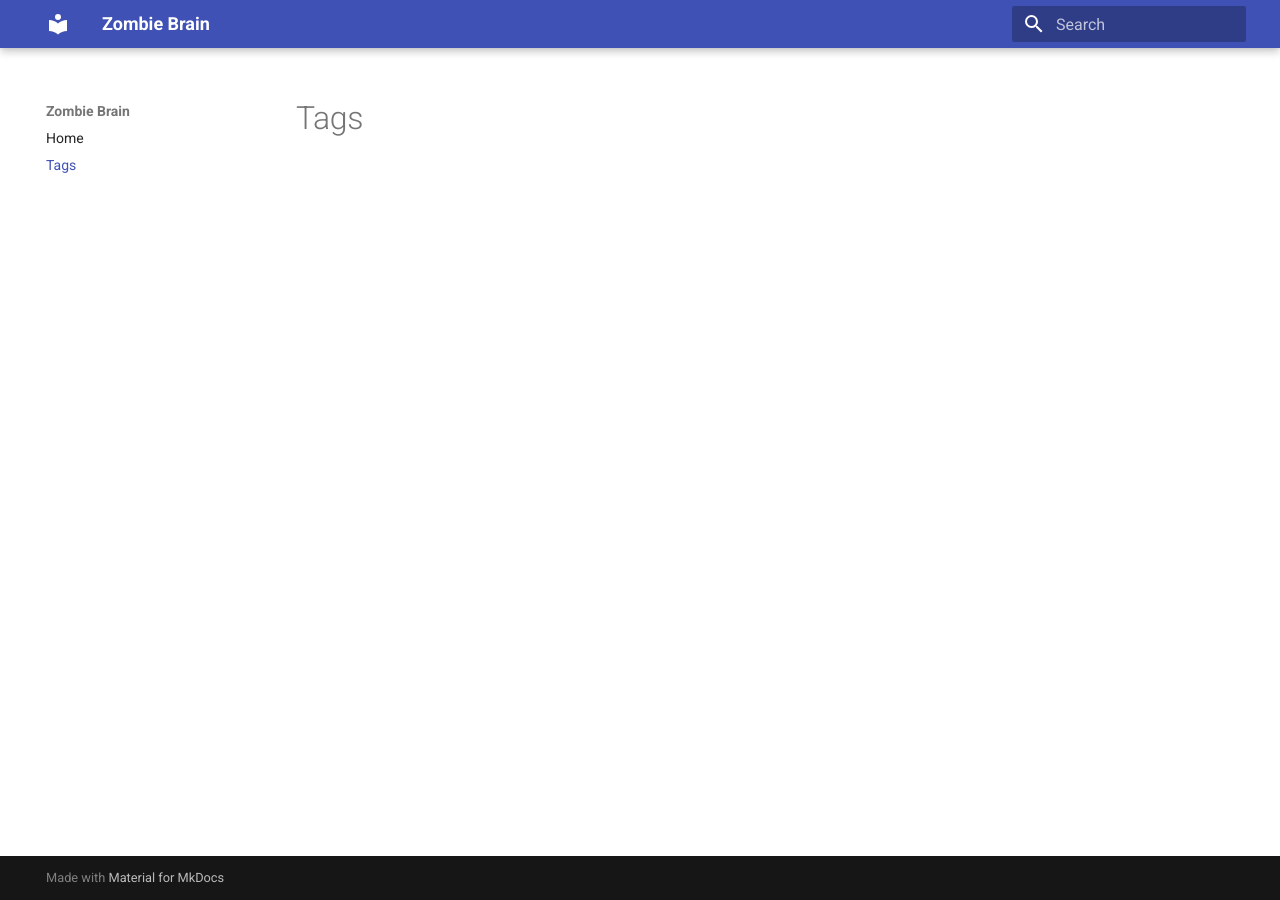
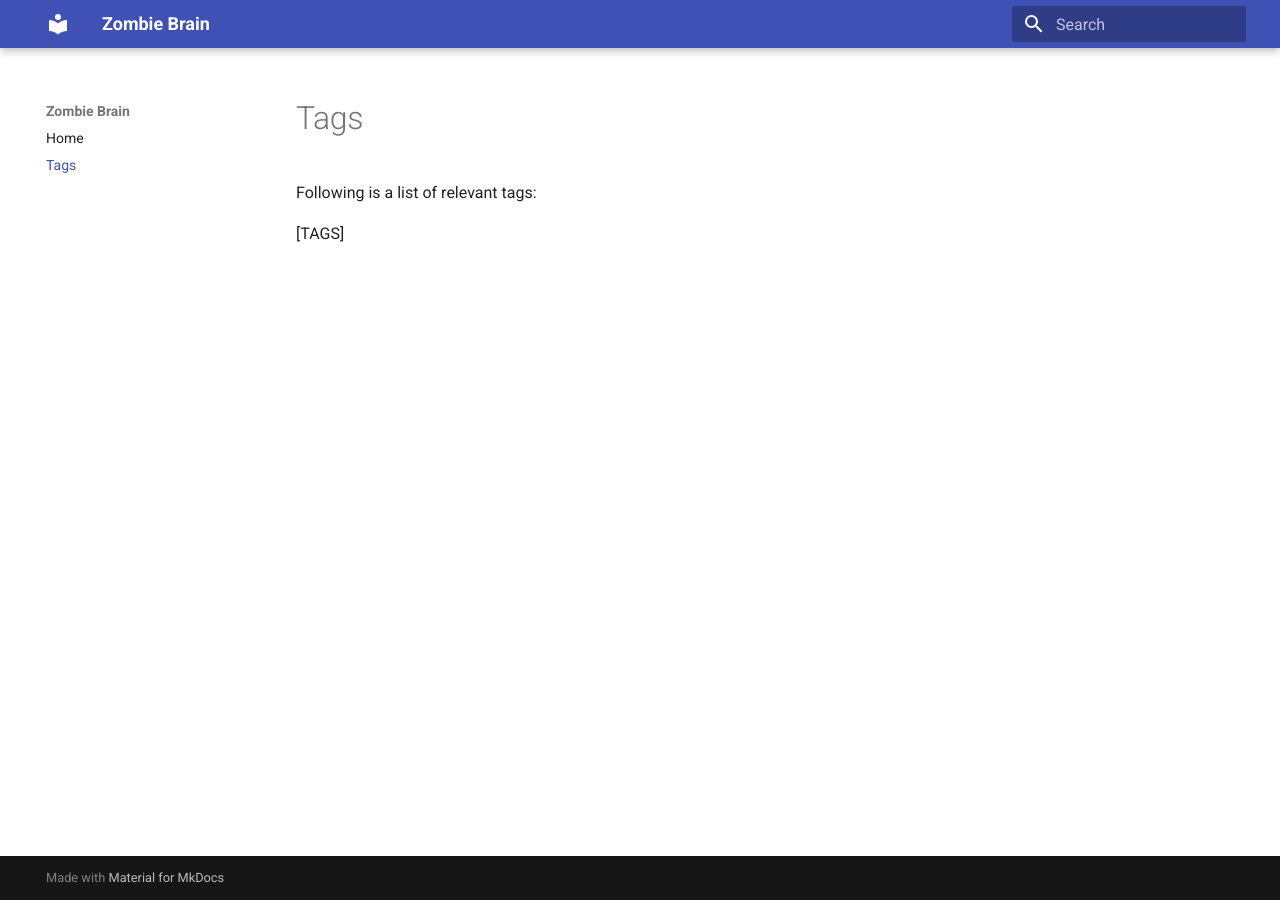
Before and after one commit to expt626/Zombie_Brain, an MkDocs documentation site: the page built from docs/Tags.md, in a window 1280 px wide. Built offline with MkDocs 1.6.1 and Material for MkDocs 9.7.7, drawn with Linux system fonts in a browser that asks for light colours.

Commit message:
update Tags.md

```diff
--- a/docs/Tags.md
+++ b/docs/Tags.md
@@ -1 +1,5 @@
 # Tags
+
+Following is a list of relevant tags:
+
+[TAGS]
```
Also changed, not shown: 1 other file.
